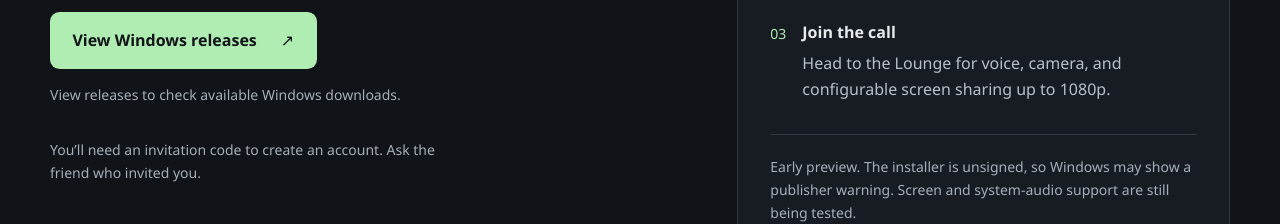
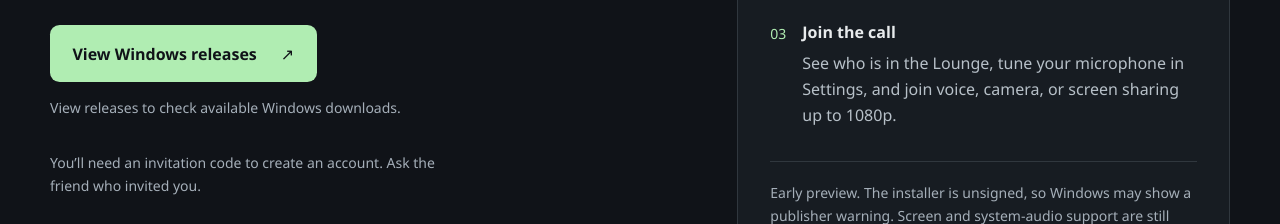
Before and after one commit to EnzoB123/pyka-downloads, a plain HTML site: page site/index.html in a window 1280 px wide. Shown: the part 576-800 px from the top of the page. Drawn offline with Linux system fonts and the light colour scheme; no server answers.

Commit message:
Publish v0.1.3 voice settings and session release notes

```diff
--- a/site/index.html
+++ b/site/index.html
@@ -27,7 +27,7 @@
         <ol>
           <li><div><h3>Install PYKA</h3><p>Download the Windows installer from the latest release.</p></div></li>
           <li><div><h3>Meet in #general</h3><p>Create your account with your invitation code. Share media previews in chat and delete your own messages.</p></div></li>
-          <li><div><h3>Join the call</h3><p>Head to the Lounge for voice, camera, and configurable screen sharing up to 1080p.</p></div></li>
+          <li><div><h3>Join the call</h3><p>See who is in the Lounge, tune your microphone in Settings, and join voice, camera, or screen sharing up to 1080p.</p></div></li>
         </ol>
         <p class="preview">Early preview. The installer is unsigned, so Windows may show a publisher warning. Screen and system-audio support are still being tested.</p>
       </aside>
```
Also changed, not shown: 1 other file.
